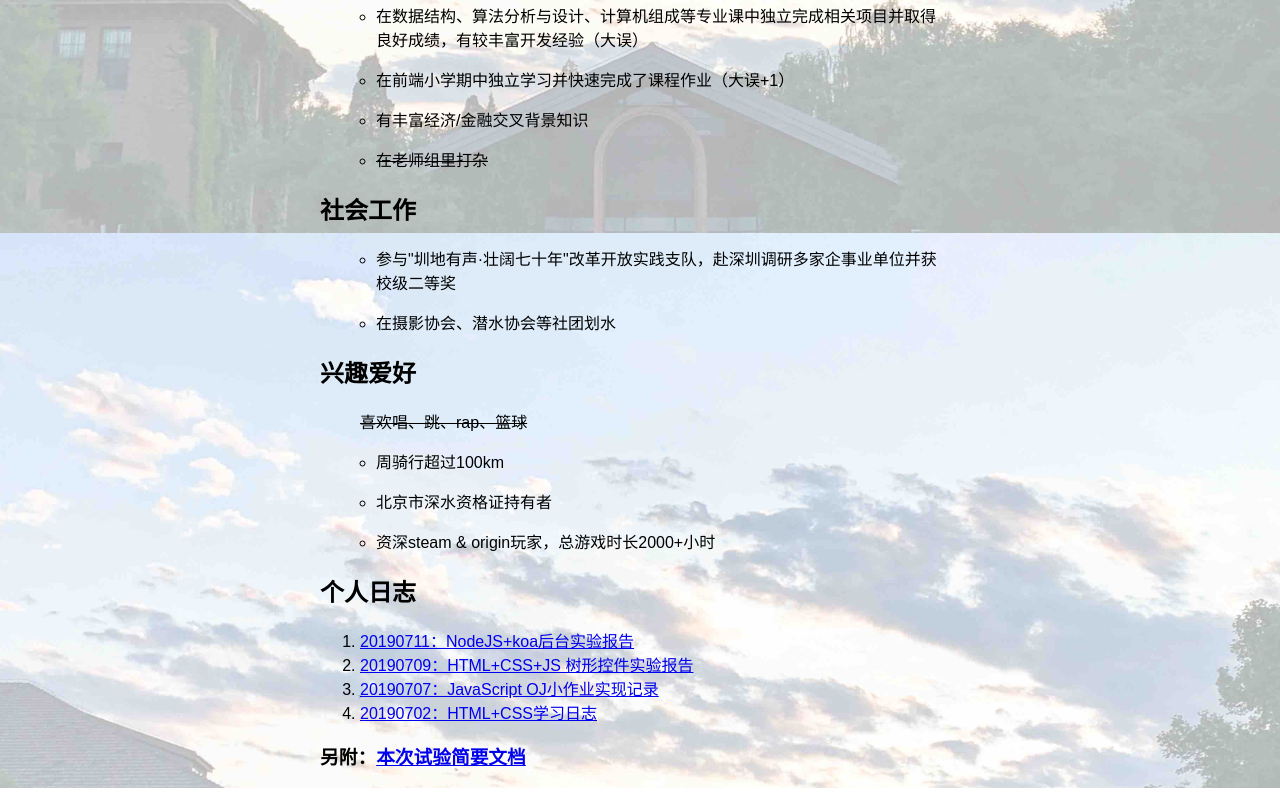
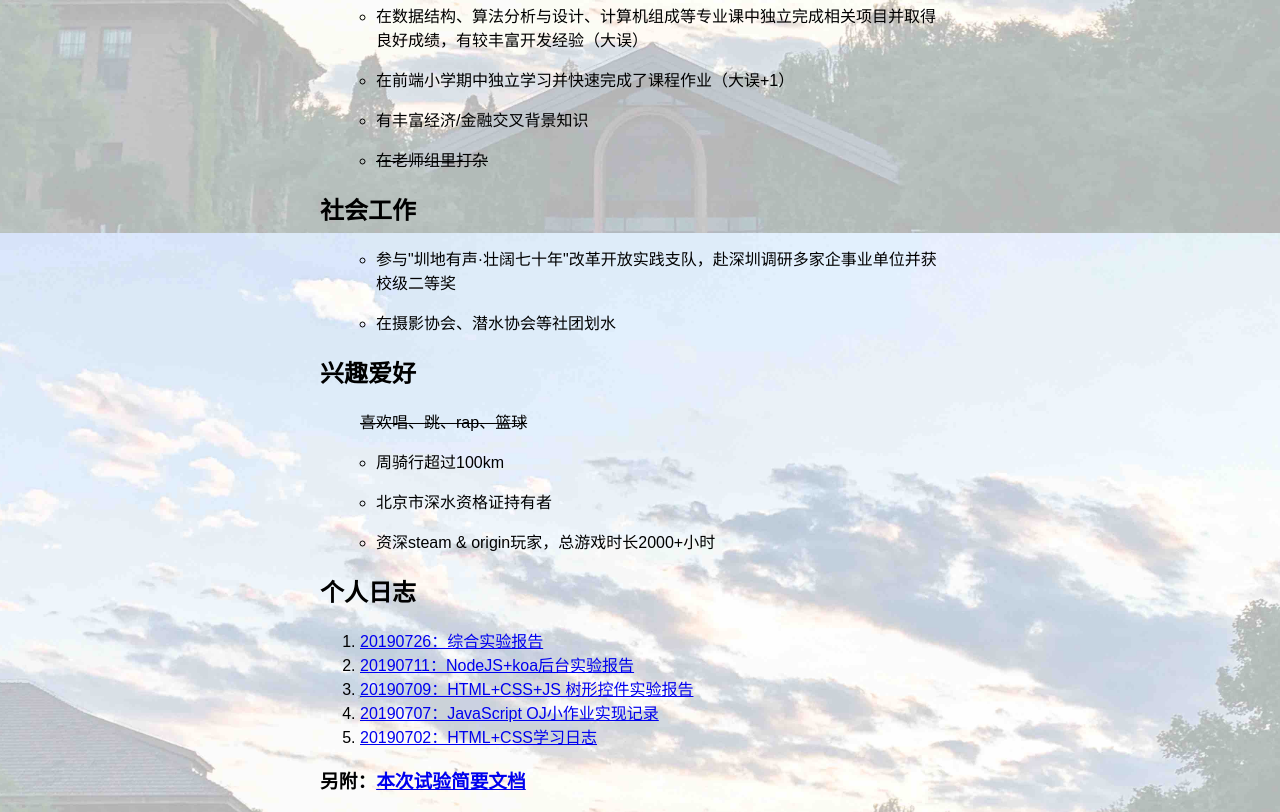
Before and after one commit to nhy17-thu/nhy17-thu.github.io, a plain HTML site: page index.html in a window 1280 px wide. Shown: the part 567-1379 px from the top of the page. Before the commit the page ends 1355 px from the top, so only its background shows below. Drawn offline with Linux system fonts and the light colour scheme.

Commit message:
添加了综合实验的报告

```diff
--- a/index.html
+++ b/index.html
@@ -39,6 +39,7 @@
     </ul>
     <h2>个人日志</h2>
     <ol>
+        <li><a href="report5.pdf">20190726：综合实验报告</a></li>
         <li><a href="report4.html">20190711：NodeJS+koa后台实验报告</a></li>
         <li><a href="report3.html">20190709：HTML+CSS+JS 树形控件实验报告</a></li>
         <li><a href="report2.html">20190707：JavaScript OJ小作业实现记录</a></li>
```
Also changed, not shown: 1 other file.
